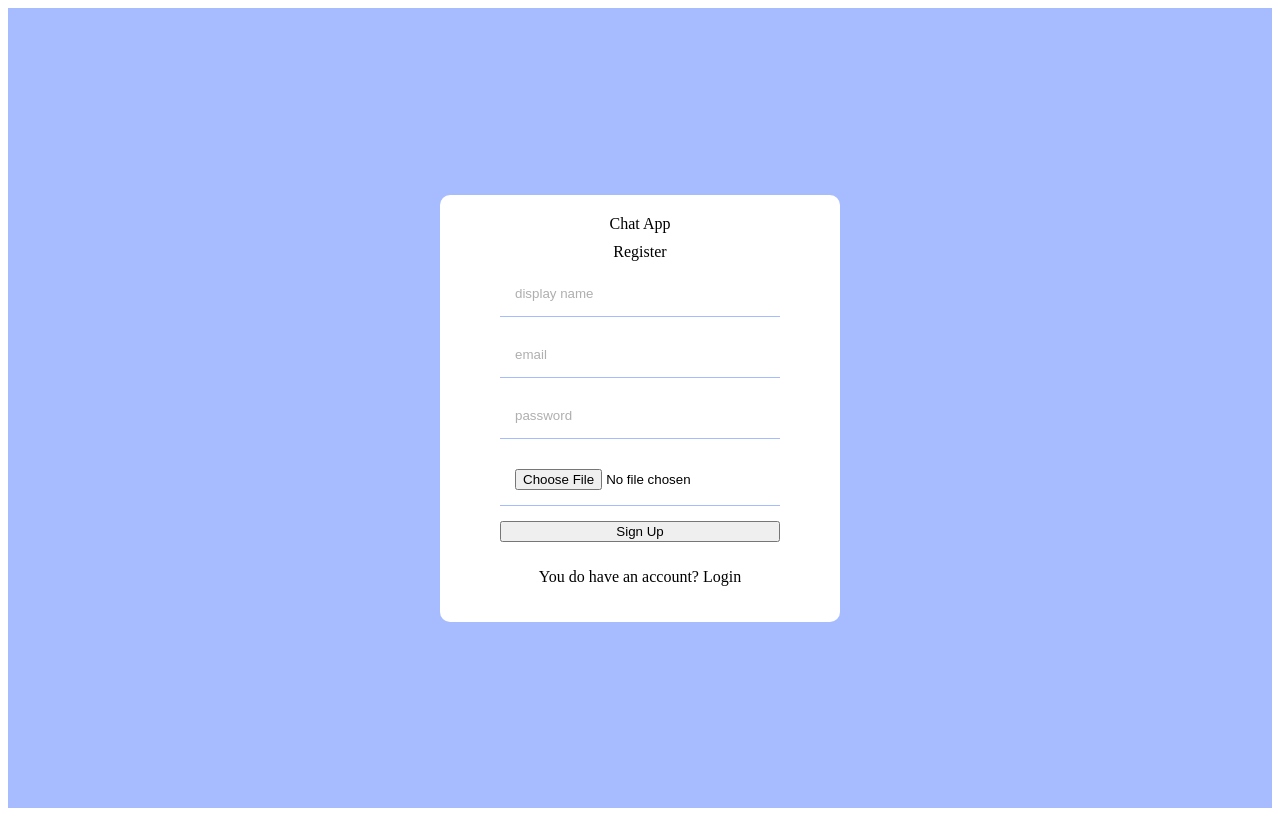
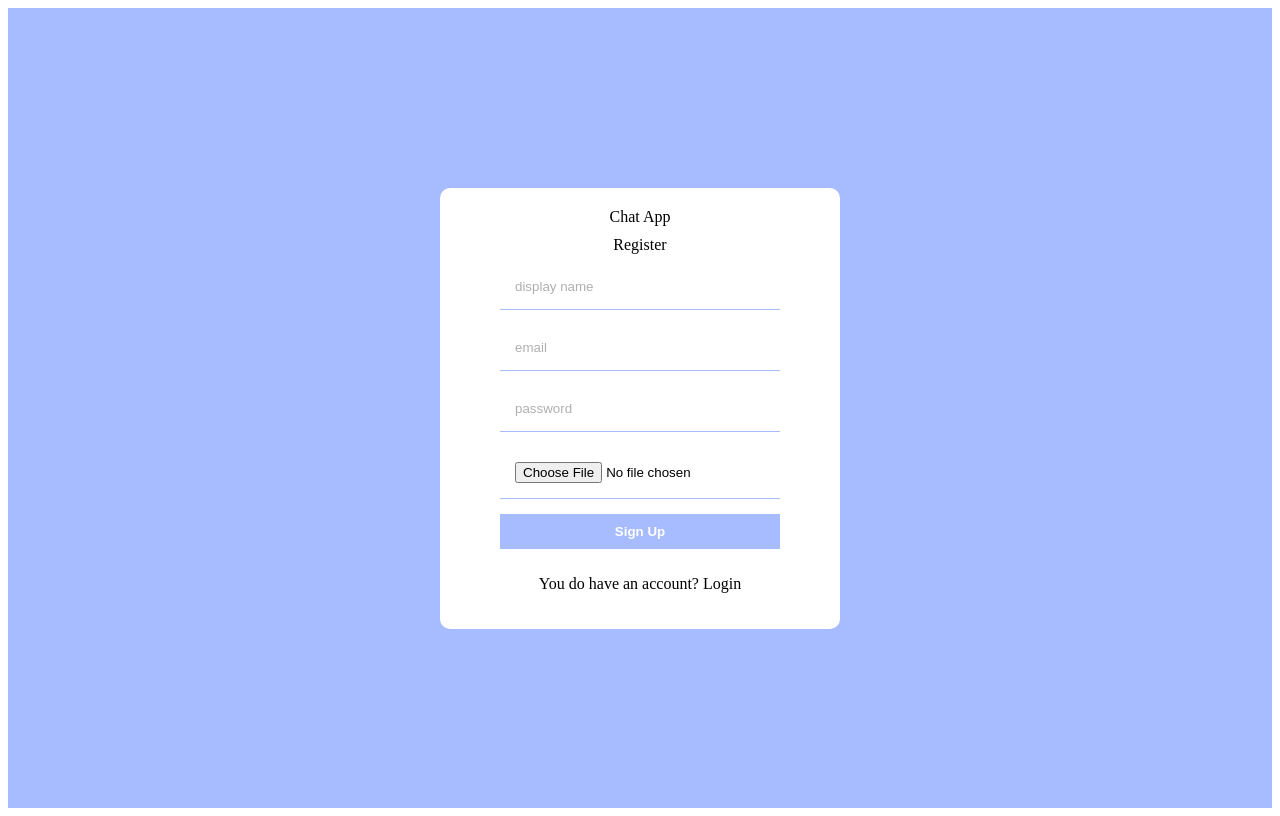
Before and after one commit to Patrick-Ngige/Chat-App, a React (Create React App) app: page / in a window 1280 px wide. Built offline with nearby package versions, Linux system fonts and the light colour scheme.

Commit message:
styling the register button

```diff
--- a/src/styles.scss
+++ b/src/styles.scss
@@ -27,6 +27,16 @@
                 color: rgb(175, 175,175)
             }
             }
+
+            button{
+                background-color: #a7bcff;
+                color:white;
+                padding: 10px;
+                font-weight:bold;
+                cursor: pointer;
+                border: none;
+            }
+
         }
     }
 }
```
